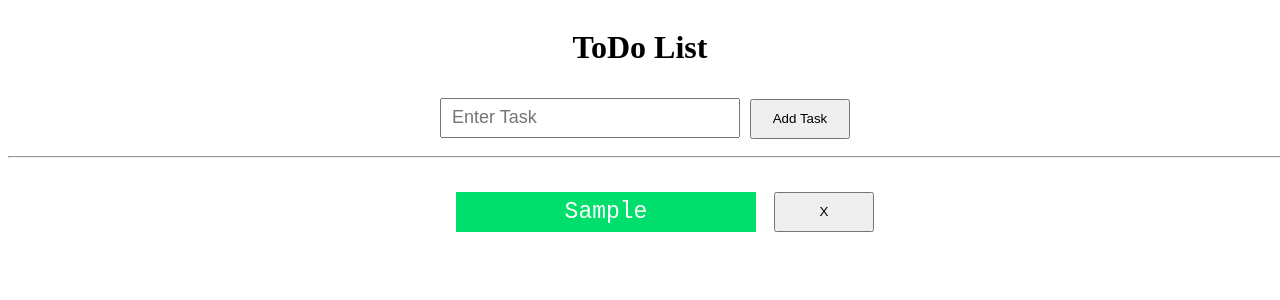
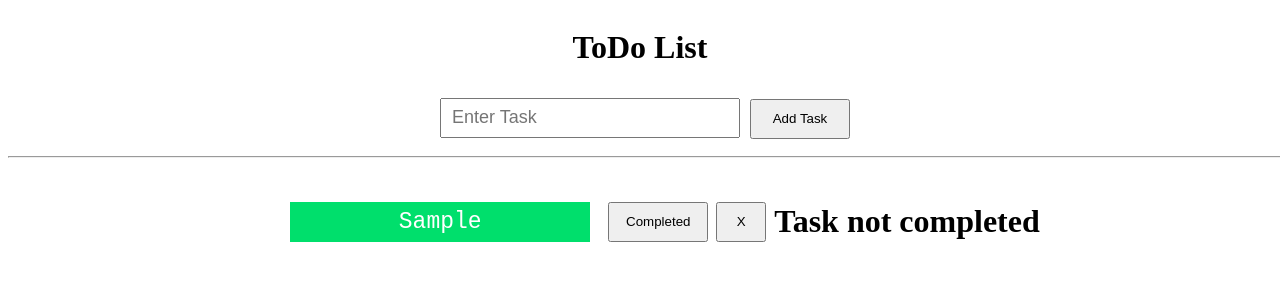
Before and after one commit to Clara-Pacheco/Learn-React-By-Building-5-Projects, a React (Vite) app in the folder Project 2 - ToDo List Application/ToDo List Application/: page / in a window 1280 px wide. Both pictures are taken after typing "Sample" into the empty fields and a click on the button "Add Task". Shown: the top 300 px of the page. Built offline with nearby package versions, Linux system fonts and the light colour scheme.

Commit message:
Create functionality to show when a task was completed by clicking on the completed button

```diff
--- a/Project 2 - ToDo List Application/ToDo List Application/src/App.jsx
+++ b/Project 2 - ToDo List Application/ToDo List Application/src/App.jsx
@@ -11,7 +11,13 @@ export function App() {
 
   const deleteItem = (taskToDelete) => {
     settodoList(todoList.filter((task) => {
-        return task !== taskToDelete
+        return task.task !== taskToDelete
+    }))
+  }
+
+  const completeTask = (taskToComplete) => {
+    settodoList(todoList.map((task)=>{
+      return task.task === taskToComplete ? {task: taskToComplete, completed: true} : {task: task.task, completed: task.completed ? true : false}
     }))
   }
 
@@ -31,7 +37,7 @@ export function App() {
         />
         <button
           onClick={() => {
-            settodoList([...todoList, currentTask])
+            settodoList([...todoList, {task:currentTask, completed: false}])
             inputTask.current.value = ""
             setCurrentTask("")
           }}
@@ -48,9 +54,12 @@ export function App() {
                  key={key}
                  className="tasksDisplayed"
               >
-                <li>{task}</li>
-                <button onClick={() => {deleteItem(task)}}>X</button>
-
+                <li>{task.task}</li>
+                <button onClick={() =>{completeTask(task.task)}}>Completed</button>
+                <button className="btn" onClick={() => {deleteItem(task.task)}}>X</button>
+                {
+                  task.completed ? <h1>Task completed</h1> : <h1>Task not completed</h1>
+                }
               </div>
 
             )
```
